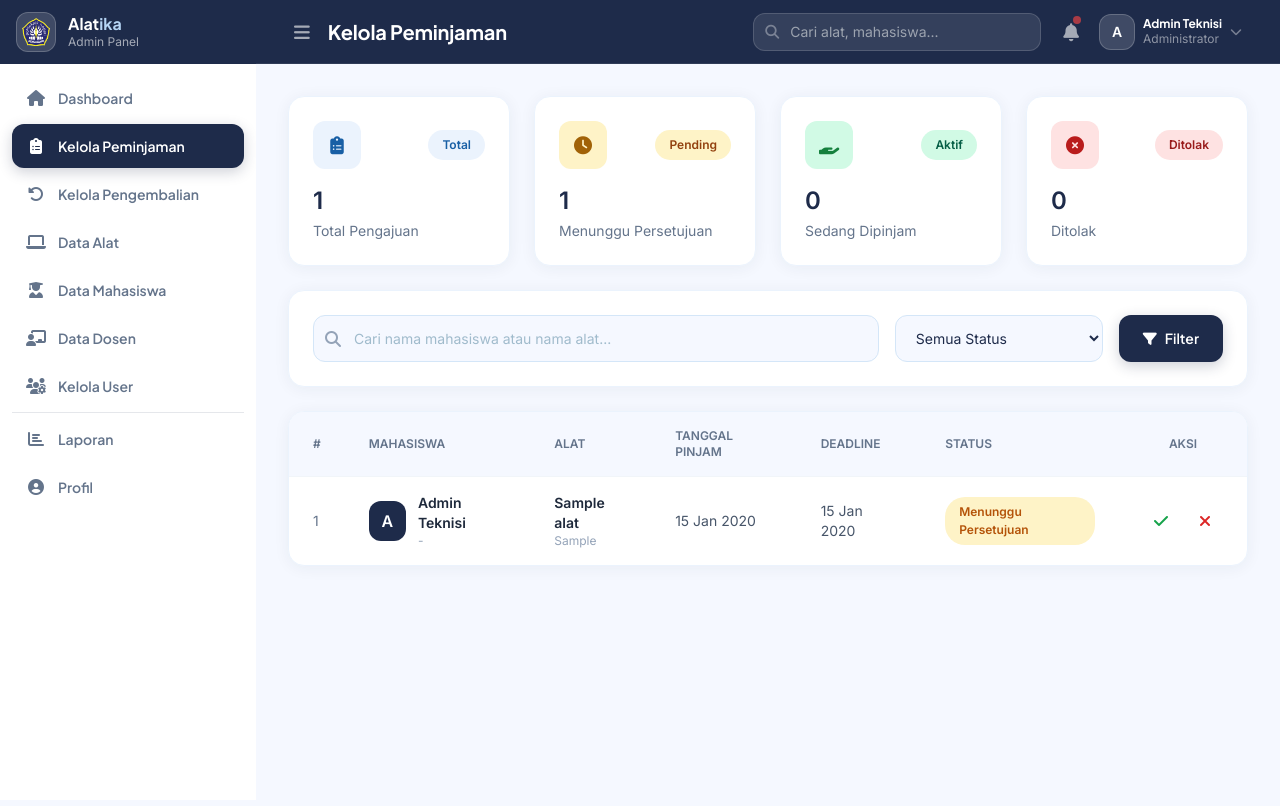
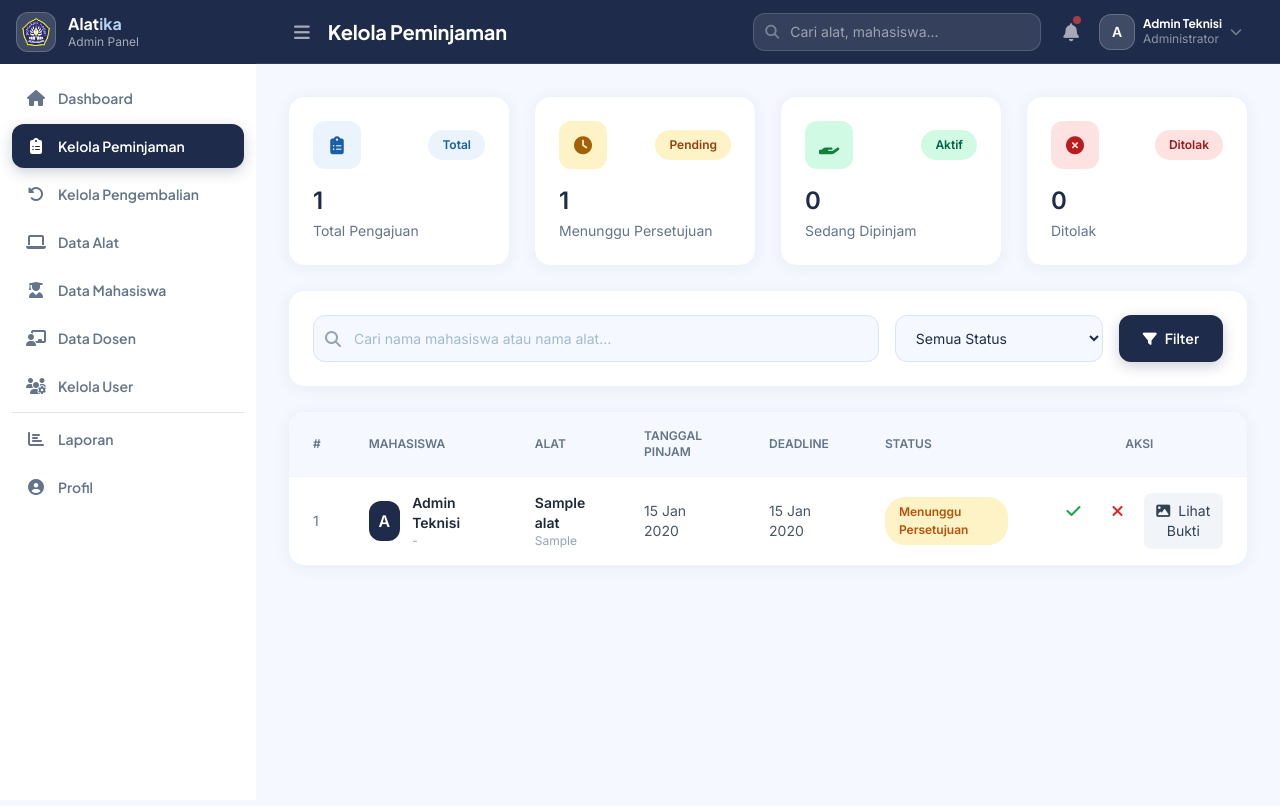
Before and after one commit to Nakareza/Alatika, a Laravel app: page /admin/peminjaman in a window 1280 px wide. Shown: the top 806 px of the page. Run offline with Laravel 12, Linux system fonts and the light colour scheme; a user stored in the database is signed in; data comes from the database, SQL or seed files in the repository; tables that the repository leaves empty hold one stand-in row (values such as "Sample post"); grey boxes marked "Sample" are stand-in pictures; some libraries are stand-ins or nearby versions.

Commit message:
feat:feat: add handover photo preview for admin

```diff
--- a/app/Http/Controllers/Admin/PeminjamanController.php
+++ b/app/Http/Controllers/Admin/PeminjamanController.php
@@ -97,4 +97,52 @@ class PeminjamanController extends Controller
 
         return redirect()->back()->with('success', 'Status diubah menjadi DIPINJAM. Stok alat dikurangi.');
     }
+
+    public function approveReturn($id)
+{
+    $peminjaman = Peminjaman::findOrFail($id);
+
+    if ($peminjaman->status !== 'menunggu_verifikasi') {
+
+        return back()->with(
+            'error',
+            'Status tidak valid'
+        );
+    }
+
+    // update status
+    $peminjaman->update([
+        'status' => 'selesai',
+        'approved_by' => Auth::id(),
+        'approved_at' => now(),
+    ]);
+
+    // kembalikan stok
+    if ($peminjaman->alat) {
+
+        $peminjaman->alat->increment(
+            'stok_tersedia',
+            $peminjaman->jumlah
+        );
+    }
+
+    return back()->with(
+        'success',
+        'Pengembalian berhasil diverifikasi'
+    );
 }
+
+public function rejectReturn($id)
+{
+    $peminjaman = Peminjaman::findOrFail($id);
+
+    $peminjaman->update([
+        'status' => 'dipinjam',
+    ]);
+
+    return redirect()
+        ->back()
+        ->with('success', 'Pengembalian ditolak.');
+}
+
+}
--- a/app/Models/User.php
+++ b/app/Models/User.php
@@ -6,6 +6,8 @@ namespace App\Models;
 use Illuminate\Database\Eloquent\Factories\HasFactory;
 use Illuminate\Foundation\Auth\User as Authenticatable;
 use Illuminate\Notifications\Notifiable;
+use App\Models\Peminjaman;
+use Illuminate\Database\Eloquent\Relations\HasMany;
 
 class User extends Authenticatable
 {
@@ -69,11 +71,10 @@ class User extends Authenticatable
     /**
      * Get all peminjaman for this user
      */
-    public function peminjaman()
+    public function peminjaman(): HasMany
     {
         return $this->hasMany(Peminjaman::class);
     }
-
     /**
      * Get peminjaman that this user approved
      */
--- a/resources/views/admin/peminjaman/index.blade.php
+++ b/resources/views/admin/peminjaman/index.blade.php
@@ -200,9 +200,11 @@
                         </td>
 
                         <td class="px-6 py-4">
+
                             <span class="badge {{ $p->status_config['color'] }}">
                                 {{ $p->status_label }}
                             </span>
+
                         </td>
 
                         <td class="px-6 py-4">
@@ -249,8 +251,34 @@
                                     </button>
                                 </form>
 
+                                @if($p->status === 'menunggu_verifikasi')
+
+                                <form action="{{ route('admin.peminjaman.approveReturn', $p->id) }}"
+                                    method="POST">
+                                    @csrf
+
+                                    <button type="submit"
+                                            class="px-3 py-2 rounded-lg bg-emerald-600 text-white text-sm hover:bg-emerald-700 transition">
+
+                                        <i class="fas fa-check mr-1"></i>
+                                        Terima
+                                    </button>
+                                </form>
+
                                 @endif
+                                                                @endif
+                                @if($p->foto_bukti_kembali)
 
+                                <button
+                                    type="button"
+                                    onclick="window.dispatchEvent(new CustomEvent('open-modal-bukti-{{ $p->id }}'))"
+                                    class="px-3 py-2 rounded-lg bg-slate-100 text-slate-700 text-sm hover:bg-slate-200 transition">
+
+                                    <i class="fas fa-image mr-1"></i>
+                                    Lihat Bukti
+                                </button>
+
+                                @endif
                             </div>
 
                         </td>
@@ -278,4 +306,158 @@
 
 </div>
 
+@foreach($peminjaman as $p)
+
+    @if($p->foto_bukti_kembali)
+
+        <x-modal
+    name="bukti-{{ $p->id }}"
+    title="Bukti Pengembalian"
+    size="lg"
+    type="default">
+
+    <div class="space-y-5">
+
+        <div x-data="{ preview:false }">
+
+        {{-- Gambar utama --}}
+        <img
+            src="{{ $p->foto_bukti_url }}"
+            alt="Bukti Pengembalian"
+            @click="preview = true"
+            class="w-full h-[420px] object-cover rounded-2xl border cursor-zoom-in hover:opacity-90 transition"
+        >
+
+        {{-- Preview fullscreen --}}
+        <div
+            x-show="preview"
+            x-transition
+            class="fixed inset-0 z-[99999] bg-black/90 flex items-center justify-center p-6"
+            style="position:fixed;"
+            @click="preview = false"
+        >
+
+            <img
+                src="{{ $p->foto_bukti_url }}"
+                class="max-w-6xl max-h-[92vh] rounded-2xl shadow-2xl object-contain"
+            >
+
+            <button
+                @click="preview = false"
+                class="absolute top-5 right-5 w-12 h-12 rounded-full bg-white/90 hover:bg-white text-slate-800 shadow-lg transition">
+
+                <i class="fas fa-times"></i>
+            </button>
+
+        </div>
+
+    </div>
+
+            {{-- Info --}}
+            <div class="bg-slate-50 rounded-2xl p-4 space-y-2">
+
+                <div class="flex justify-between text-sm">
+                    <span class="font-semibold text-slate-500">
+                        Peminjam
+                    </span>
+
+                    <span class="text-slate-700">
+                        {{ $p->user->name }}
+                    </span>
+                </div>
+
+                <div class="flex justify-between text-sm">
+                    <span class="font-semibold text-slate-500">
+                        Alat
+                    </span>
+
+                    <span class="text-slate-700">
+                        {{ $p->alat->nama }}
+                    </span>
+                </div>
+
+                <div class="flex justify-between text-sm">
+                    <span class="font-semibold text-slate-500">
+                        Kode
+                    </span>
+
+                    <span class="text-slate-700 font-medium">
+                        {{ $p->kode_peminjaman }}
+                    </span>
+                </div>
+
+                <div class="flex justify-between text-sm">
+                    <span class="font-semibold text-slate-500">
+                        Status
+                    </span>
+
+                    <span class="badge {{ $p->status_config['color'] }}">
+                        {{ $p->status_label }}
+                    </span>
+                </div>
+
+            </div>
+
+        </div>
+
+    <x-slot name="footer">
+
+        {{-- Kalau masih menunggu verifikasi --}}
+        @if($p->status === 'menunggu_verifikasi')
+
+            {{-- Tombol Tolak --}}
+            <form
+                action="{{ route('admin.peminjaman.rejectReturn', $p->id) }}"
+                method="POST"
+                class="flex-1">
+
+                @csrf
+
+                <button
+                    type="submit"
+                    class="w-full py-3 rounded-xl bg-red-50 text-red-600 hover:bg-red-100 transition font-medium">
+
+                    <i class="fas fa-times mr-1"></i>
+                    Tolak
+                </button>
+            </form>
+
+            {{-- Tombol Terima --}}
+            <form
+                action="{{ route('admin.peminjaman.approveReturn', $p->id) }}"
+                method="POST"
+                class="flex-1">
+
+                @csrf
+
+                <button
+                    type="submit"
+                    class="w-full py-3 rounded-xl bg-emerald-600 text-white hover:bg-emerald-700 transition font-medium">
+
+                    <i class="fas fa-check mr-1"></i>
+                    Terima Pengembalian
+                </button>
+            </form>
+
+        @else
+
+            {{-- Kalau sudah selesai --}}
+            <button
+                type="button"
+                @click="open = false"
+                class="w-full py-3 rounded-xl bg-slate-100 hover:bg-slate-200 transition font-medium">
+
+                Tutup
+            </button>
+
+        @endif
+
+    </x-slot>
+
+</x-modal>
+
+    @endif
+
+@endforeach
+
 @endsection
--- a/resources/views/components/modal.blade.php
+++ b/resources/views/components/modal.blade.php
@@ -9,7 +9,7 @@
 $sizes = [
     'sm' => 'max-w-sm',
     'md' => 'max-w-md',
-    'lg' => 'max-w-lg',
+    'lg' => 'max-w-2xl',
 ];
 
 $icons = [
@@ -46,13 +46,14 @@ $sizeClass = $sizes[$size] ?? $sizes['sm'];
         {{-- Modal card --}}
         <div
             x-show="open"
-            x-transition:enter="transition ease-out duration-200"
-            x-transition:enter-start="opacity-0 scale-95 translate-y-2"
-            x-transition:enter-end="opacity-100 scale-100 translate-y-0"
-            x-transition:leave="transition ease-in duration-150"
-            x-transition:leave-start="opacity-100 scale-100 translate-y-0"
-            x-transition:leave-end="opacity-0 scale-95 translate-y-2"
-            class="relative bg-white rounded-2xl w-full {{ $sizeClass }} p-6"
+             x-show="open"
+    x-transition:enter="transition ease-out duration-200"
+    x-transition:enter-start="opacity-0"
+    x-transition:enter-end="opacity-100"
+    x-transition:leave="transition ease-in duration-150"
+    x-transition:leave-start="opacity-100"
+    x-transition:leave-end="opacity-0"
+            class="relative overflow-hidden bg-white rounded-2xl w-full {{ $sizeClass }} p-6"
             style="box-shadow:0 20px 60px rgba(30,43,74,0.18);border:1px solid #EBF3FD;"
             @click.stop>
 
--- a/routes/web.php
+++ b/routes/web.php
@@ -11,6 +11,9 @@ use App\Http\Controllers\Kalab\DashboardController as KalabDashboardController;
 use App\Http\Controllers\Dosen\DashboardController as DosenDashboardController;
 use App\Http\Controllers\Auth\Auth\ForgotPasswordController;
 use Illuminate\Support\Facades\Auth;
+use App\Http\Controllers\Admin\PeminjamanController;
+
+
 
 // Landing Page (Public)
 Route::get('/', function () {
@@ -69,6 +72,16 @@ Route::prefix('admin')->middleware(['auth', 'role:admin'])->name('admin.')->grou
     // Kelola Pengembalian Routes
     Route::get('/pengembalian', [\App\Http\Controllers\Admin\PengembalianController::class, 'index'])->name('pengembalian');
     Route::post('/pengembalian/{id}/verify', [\App\Http\Controllers\Admin\PengembalianController::class, 'verify'])->name('pengembalian.verify');
+
+    Route::post(
+    '/peminjaman/{id}/approve-return',
+    [PeminjamanController::class, 'approveReturn']
+    )->name('peminjaman.approveReturn');
+
+    Route::post(
+    '/peminjaman/{id}/reject-return',
+    [PeminjamanController::class, 'rejectReturn']
+    )->name('peminjaman.rejectReturn');
 
     // Data Alat Routes
     Route::get('/alat', function () {
```
Also changed, not shown: app/Http/Controllers/Mahasiswa/PeminjamanController.php (+49 -15 lines).
